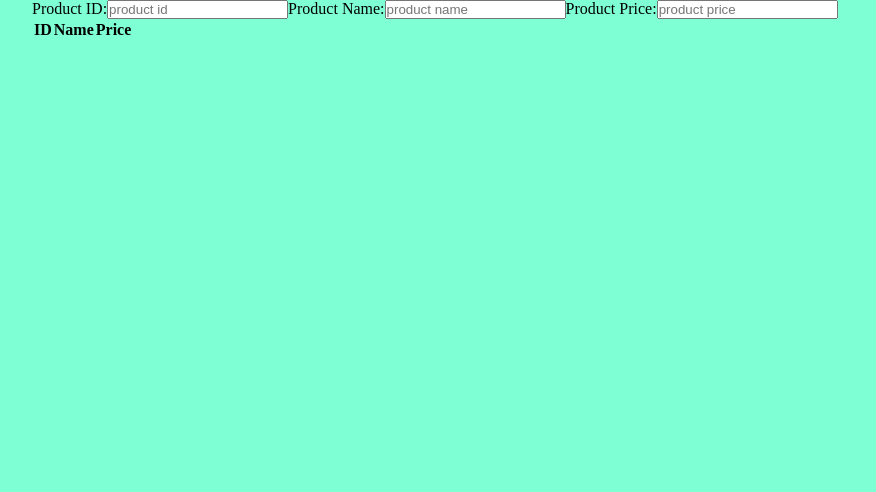
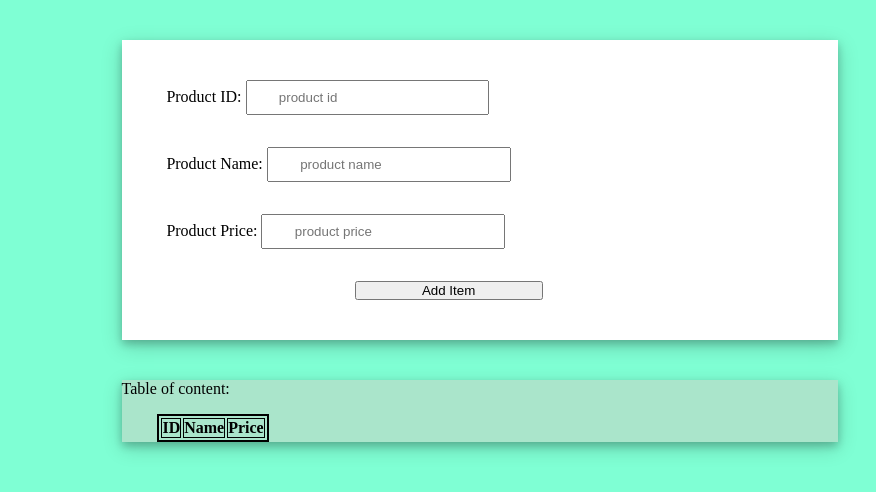
Before and after one commit to NAYANCSE27/ADU-table, a plain HTML site: page index.html in a window 1280 px wide. Shown: the whole page, without its empty margins (160-1036 px from the left). Drawn offline with Linux system fonts and the light colour scheme.

Commit message:
added minimum css for looking the website good

```diff
--- a/css/style.css
+++ b/css/style.css
@@ -11,4 +11,36 @@ body{
 
 #user__input{
     display: flex;
+    flex-direction: column;
+    background-color: white;
+    gap: 4vh;
+    margin: 5vh 10%;
+    padding: 5vh 5%;
+    box-shadow: 0 4px 8px 0 rgba(0, 0, 0, 0.2), 0 6px 20px 0 rgba(0, 0, 0, 0.19);
 }
+
+#user__input input{
+    padding: 1vh 5%;
+}
+
+#user__item{
+    margin-left: 30%;
+    max-width: 30%;
+    min-width: 20%;
+}
+
+#output__table{
+    margin: 1vh 10%;
+    background-color: rgba(241, 187, 187, 0.377);
+    box-shadow: 0 4px 8px 0 rgba(0, 0, 0, 0.2), 0 6px 20px 0 rgba(0, 0, 0, 0.19);
+}
+
+#output__table table{
+    margin: 2vh 0 2vh 5%;
+    border: 2px solid black;
+}
+
+tr, th, td{
+    border: 1px solid black;
+    margin: 1vh 10%;
+}
--- a/index.html
+++ b/index.html
@@ -10,17 +10,23 @@
 <body>
 
     <div id="user__input">
+        <div>
             <label for="">Product ID: </label>
             <input type="number" placeholder="product id">
-        <br>
+        </div>
+        <div>
             <label for="">Product Name: </label>
             <input type="text" placeholder="product name">
-        <br>
+        </div>
+        <div>
             <label for="">Product Price: </label>
             <input type="number" placeholder="product price">
         </div>
+        <button id="user__item">Add Item</button>
+    </div>
 
     <div id="output__table">
+        <caption class="table__caption">Table of content:</caption>
         <table>
             <tr>
                 <th>ID</th>
```
Lines whose indentation alone changed are shown as unchanged.
